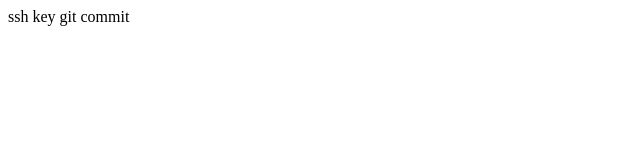
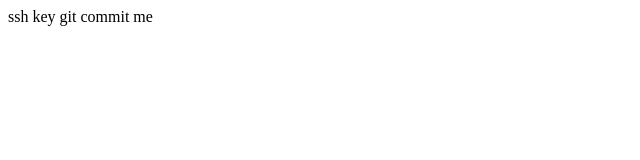
Before and after one commit to d3nsol/ssh-key-digitalocean, a plain HTML site: page index.html in a window 1280 px wide. Shown: the full height of the page, 0-640 px from the left. Drawn offline with Linux system fonts and the light colour scheme.

Commit message:
Second commit

```diff
--- a/index.html
+++ b/index.html
@@ -6,6 +6,6 @@
 </head>
 <body>
 	ssh key
-	git commit
+	git commit me
 </body>
 </html>
```
